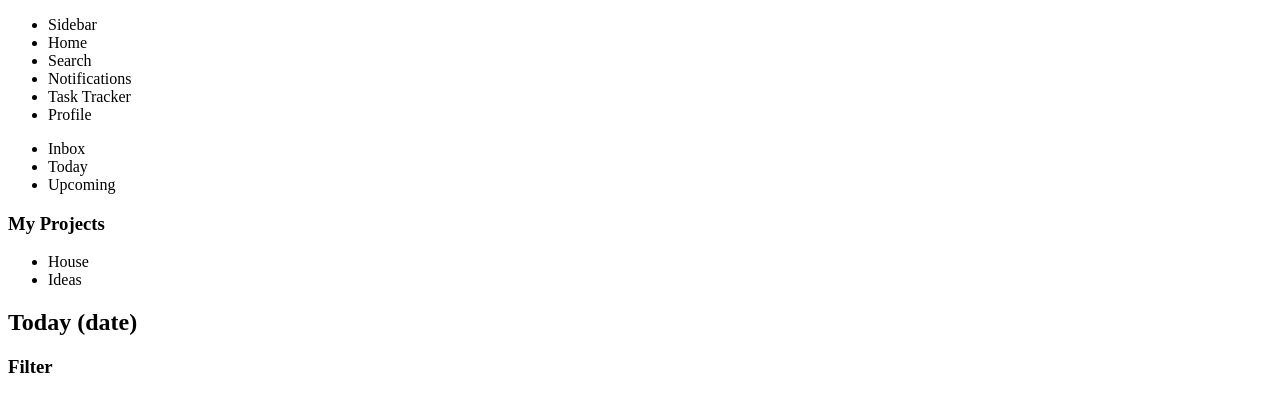
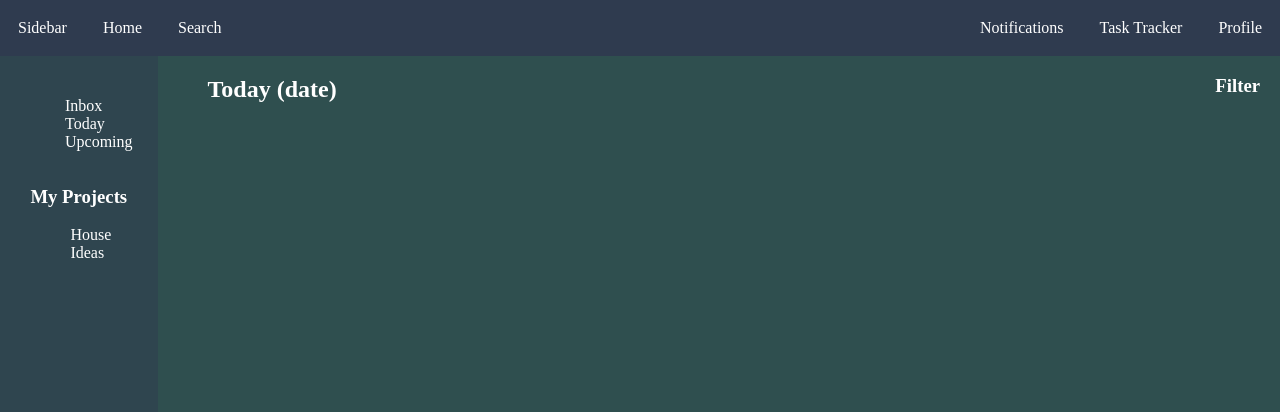
Before and after one commit to TurtleWake/tonotesdo, a plain HTML site: page index.html in a window 1280 px wide. Drawn offline with Linux system fonts and the light colour scheme.

Commit message:
basic layout of site, added styling to main page.

```diff
--- a/index.html
+++ b/index.html
@@ -8,15 +8,18 @@
 </head>
 <body>
     <nav>
-        <ul>
+        <ul class="leftMenu">
             <li>Sidebar</li>
             <li>Home</li>
             <li>Search</li>
+        </ul>
+        <ul class="rightMenu">
             <li>Notifications</li>
             <li>Task Tracker</li>
             <li>Profile</li>
         </ul>
     </nav>
+    <div class="combined">
         <div class="sidebar">
             <div class="tasks">
                 <ul>
@@ -40,6 +43,7 @@
 
             </div>
         </div>
+    </div>
     <script src="app.js"></script>
 </body>
 </html>
--- a/style.css
+++ b/style.css
@@ -0,0 +1,67 @@
+body {
+    background-color: darkslategray;
+    margin: 0;
+    padding: 0;
+}
+
+nav {
+    background-color: #2F3B4F;
+    color: white;
+    display: flex;
+    align-items: center;
+}
+
+nav li {
+    margin: 0px 15px;
+    padding: 3px;
+}
+
+.leftMenu {
+    list-style: none;
+    display: flex;
+    margin: 0;
+    padding: 0;
+}
+
+.rightMenu {
+    list-style: none;
+    display: flex;
+    margin-left: auto;
+}
+
+.combined {
+    display: flex;
+    flex-direction: row;
+}
+
+div.sidebar {
+    display: flex;
+    justify-content: flex-start;
+    flex-direction: column;
+    align-items: center;
+    height: 1000px;
+}
+
+.sidebar {
+    background-color: #2F454F;
+    color: white;
+    padding: 25px;
+}
+
+.sidebar li {
+    list-style: none;
+    align-self: left;
+}
+
+.main {
+    color: white;
+    padding-left: 50px;
+    flex: 2;
+    justify-content: center;
+    display: flex;
+}
+
+div.main h3 {
+    margin-left: auto;
+    padding-right: 20px;
+}
```
Lines whose indentation alone changed are shown as unchanged.
